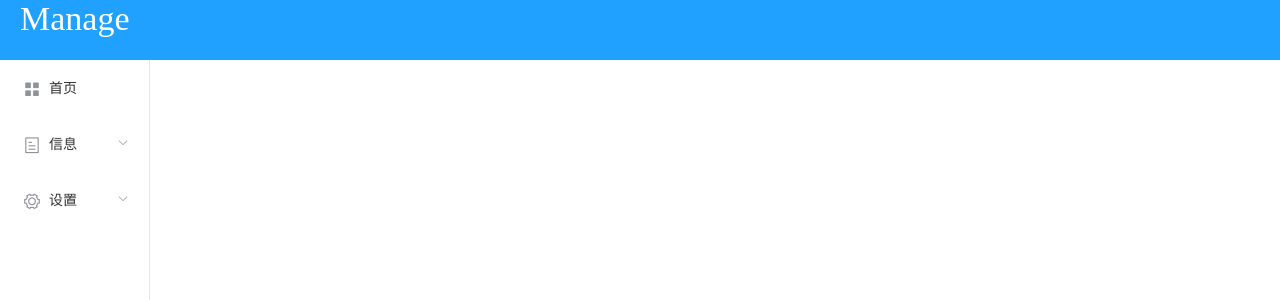
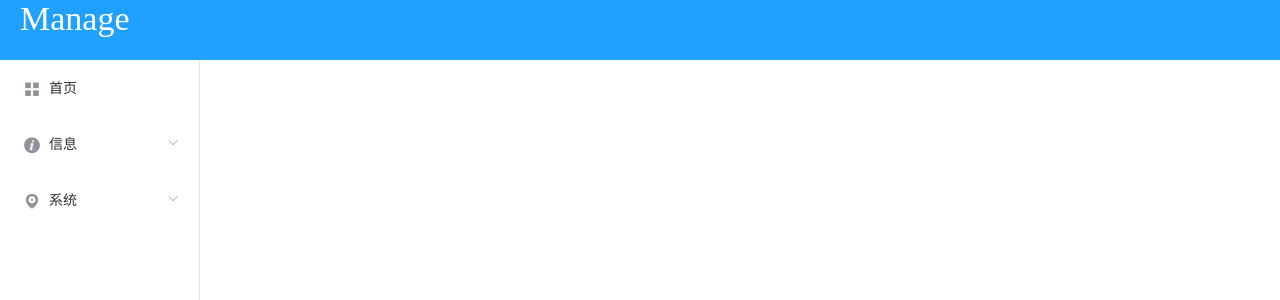
Before and after one commit to DonHoe/vue-app, a Vue app: page / in a window 1280 px wide. Shown: the top 300 px of the page. Built offline with nearby package versions, Linux system fonts and the light colour scheme.

Commit message:
add icon

```diff
--- a/src/page/home.vue
+++ b/src/page/home.vue
@@ -13,7 +13,7 @@
             </el-row>
         </el-header>
         <el-container style="min-height:600px;">
-            <el-aside width="150px" style="min-height:100%;">
+            <el-aside width="200px" style="min-height:100%;">
                 <el-menu style="min-height: 100%;" router :collapse="isCollapse">
                     <el-menu-item index="home">
                         <i class="el-icon-menu"></i>
@@ -21,22 +21,22 @@
                     </el-menu-item>
                     <el-submenu index="1">
                         <template slot="title">
-                            <i class="el-icon-tickets"></i>
+                            <i class="el-icon-info"></i>
                             <span>信息</span>
                         </template>
                         <el-menu-item-group>
-                            <el-menu-item index="zhihu">问答</el-menu-item>
-                            <el-menu-item index="chart">报表</el-menu-item>
-                            <el-menu-item index="log">日志</el-menu-item>
+                            <el-menu-item index="zhihu"><i class="el-icon-question"></i>问答</el-menu-item>
+                            <el-menu-item index="chart"><i class="el-icon-menu"></i>报表</el-menu-item>
+                            <el-menu-item index="log"><i class="el-icon-tickets"></i>日志</el-menu-item>
                         </el-menu-item-group>
                     </el-submenu>
                     <el-submenu index="2">
                         <template slot="title">
-                            <i class="el-icon-setting"></i>
-                            <span>设置</span>
+                            <i class="el-icon-location"></i>
+                            <span>系统</span>
                         </template>
                         <el-menu-item-group>
-                            <el-menu-item index="setting">设置1</el-menu-item>
+                            <el-menu-item index="setting"><i class="el-icon-setting"></i>设置</el-menu-item>
                         </el-menu-item-group>
                     </el-submenu>
                 </el-menu>
```
